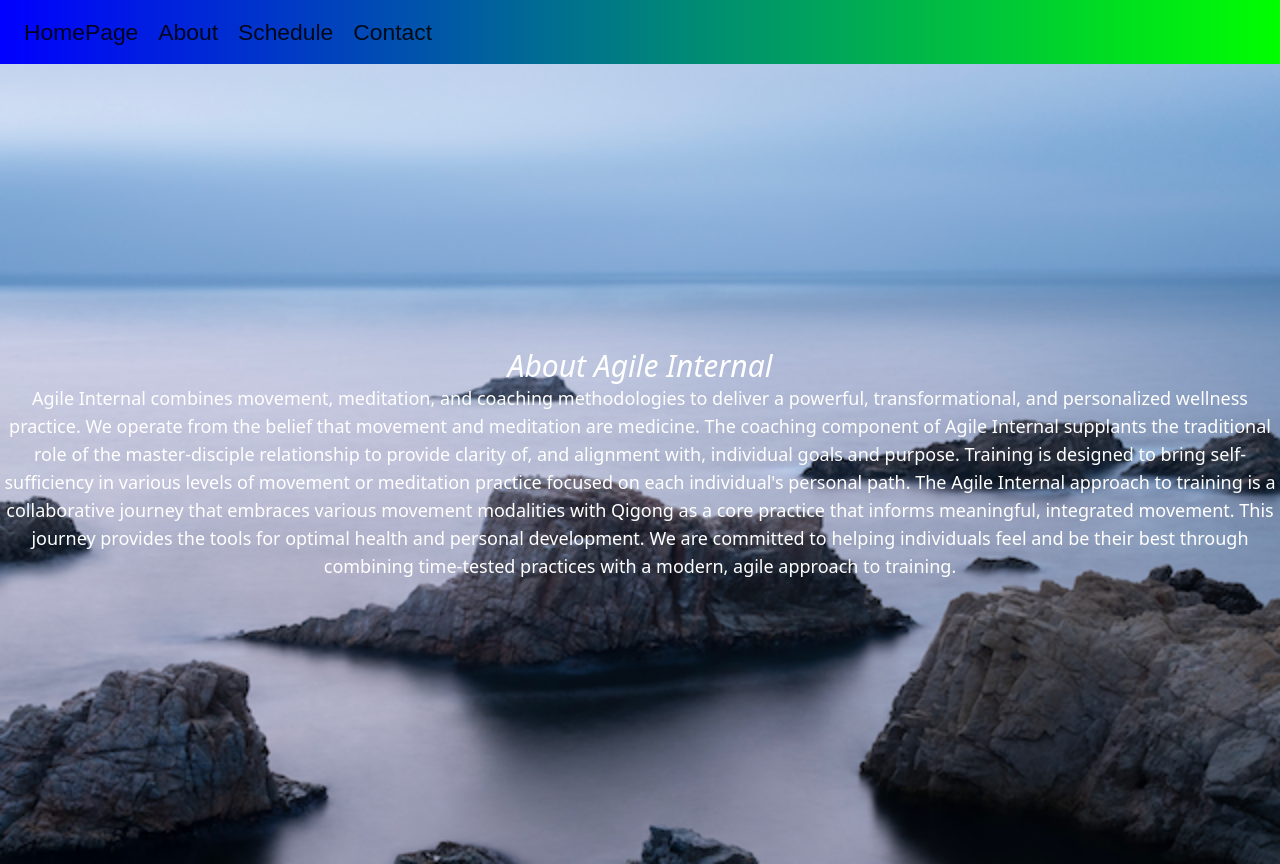
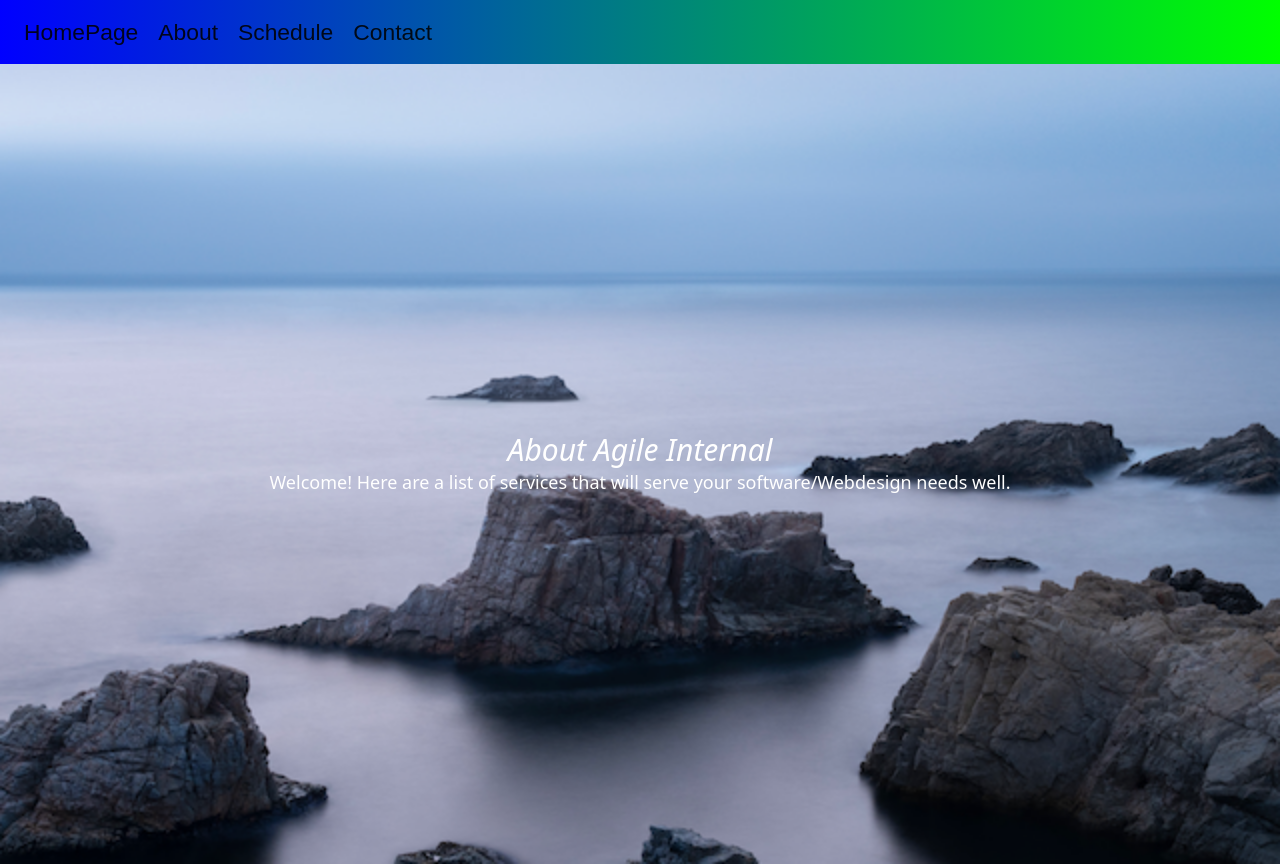
Before and after one commit to Aguadebebe/Agile-Internal, a React (Create React App) app: page /Agile-Internal/about in a window 1280 px wide. Built offline with nearby package versions, Linux system fonts and the light colour scheme.

Commit message:
First commit to main

```diff
--- a/src/pages/About.js
+++ b/src/pages/About.js
@@ -11,14 +11,7 @@ function About() {
     <div style={styles3}>
     <div className="about-container">
     <h1 className="text-3xl text-center text-white  font-style: italic">About Agile Internal</h1>
-   <p className="text-lg text-center text-white pb-30">  Agile Internal combines movement, meditation, and coaching methodologies to deliver a powerful, transformational, and personalized wellness practice.
-    We operate from the belief that movement and meditation are medicine.
-    The coaching component of Agile Internal supplants the traditional role of the master-disciple relationship to provide clarity of, and alignment with, individual goals and purpose.
-    Training is designed to bring self-sufficiency in various levels of movement or meditation practice focused on each individual's personal path.
-
-    The Agile Internal approach to training is a collaborative journey that embraces various movement modalities with Qigong as a core practice that informs meaningful, integrated movement.
-    This journey provides the tools for optimal health and personal development.
-    We are committed to helping individuals feel and be their best through combining time-tested practices with a modern, agile approach to training.
+   <p className="text-lg text-center text-white pb-30">     Welcome! Here are a list of services that will serve your software/Webdesign needs well.
     </p>
     </div>
     </div>
```
